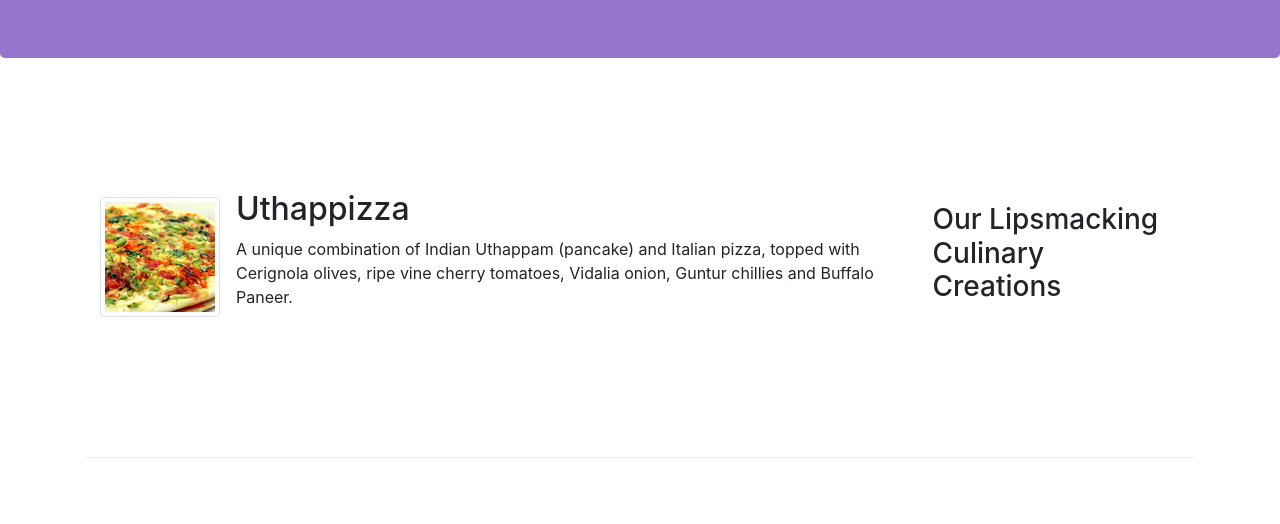
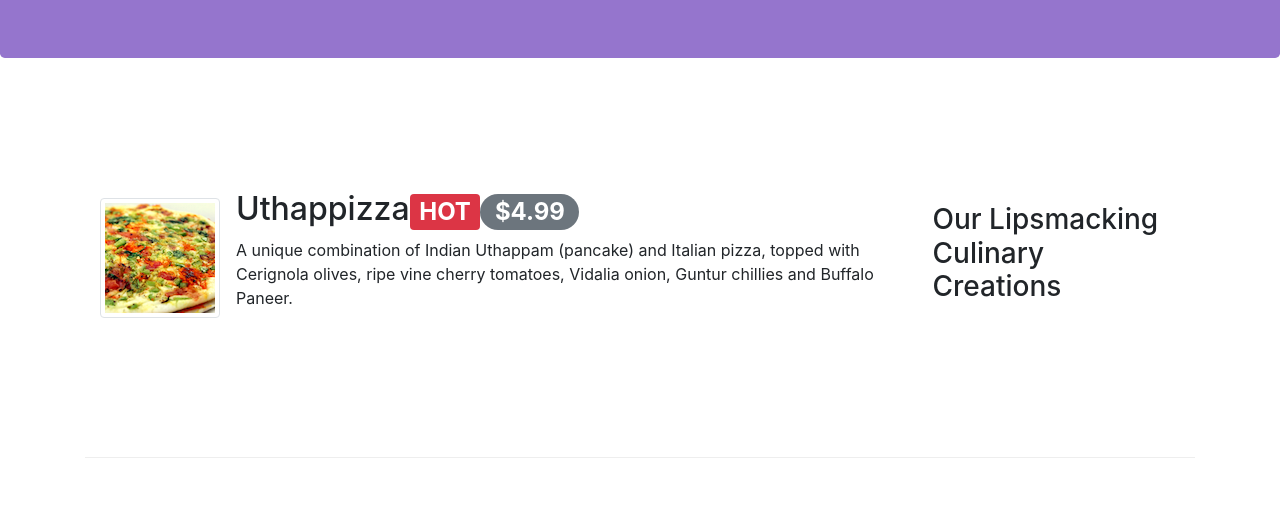
Before and after one commit to ayushisingh130/Bootsrap-project, a website: page index.html in a window 1280 px wide. Shown: the part 276-800 px from the top of the page. Drawn offline with nearby package versions, Linux system fonts and the light colour scheme.

Commit message:
Alerting Users

```diff
--- a/index.html
+++ b/index.html
@@ -54,7 +54,7 @@
                 <div class="media">
                 <img class="d-flex mr-3 img-thumbnail align-self-center" src="img/uthappizza.png" alt="uthappizza">
                 <div class="media-body">
-                <h2 class="mt-0">Uthappizza</h2>
+                <h2 class="mt-0">Uthappizza<span class="badge badge-danger"> HOT</span><span class="badge badge-pill badge-secondary"> $4.99</span></h2>
                  <p class="d-none d-sm-block">A unique combination of Indian Uthappam (pancake) and Italian pizza, topped with Cerignola olives, ripe vine cherry tomatoes, Vidalia onion, Guntur chillies and Buffalo Paneer.</p>
                 </div>
             </div>
```
Also changed, not shown: contactus.html (+1 -1 lines).
